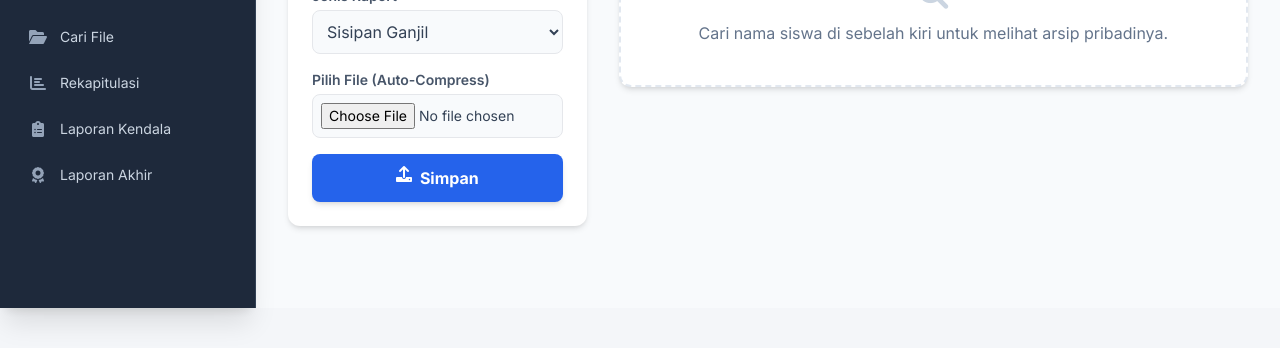
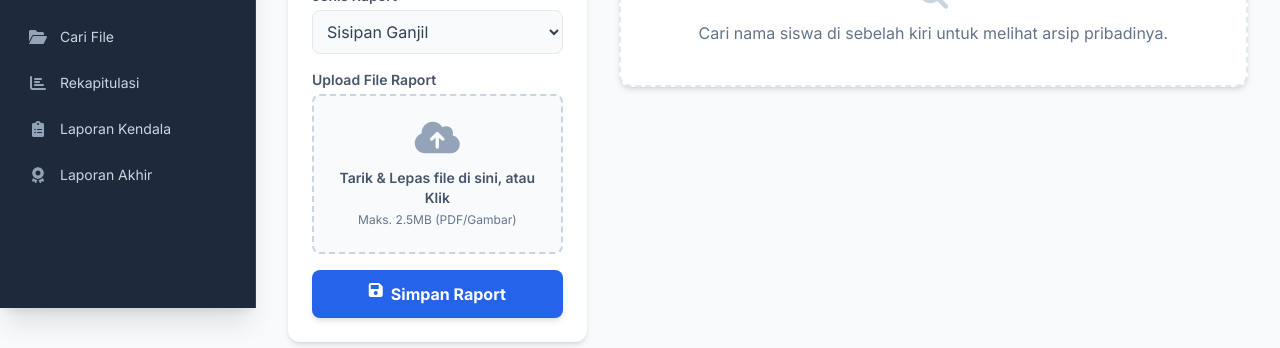
Before and after one commit to timhitungan-merryeducation/laporan, a Next.js app: page /raport in a window 1280 px wide. Shown: the part 492-840 px from the top of the page. Before the commit the page ends 800 px from the top, so only its background shows below. Built offline with nearby package versions, Linux system fonts and the light colour scheme; no server answers.

Commit message:
Update raport.js

```diff
--- a/pages/raport.js
+++ b/pages/raport.js
@@ -29,6 +29,7 @@ const compressImage = (file) => {
 export default function RaportManager() {
   const [showSuggestions, setShowSuggestions] = useState(false);
   const [file, setFile] = useState(null);
+  const [isDragging, setIsDragging] = useState(false); // State Drag & Drop
   const [namaSiswa, setNamaSiswa] = useState('');
   const [searchName, setSearchName] = useState('');
 
@@ -39,18 +40,37 @@ export default function RaportManager() {
   const [filterJenisGlobal, setFilterJenisGlobal] = useState('Sisipan Ganjil');
 
   const { data: listSiswa, isLoading: isListSiswaLoading } = useSWR('getSiswaDashboardStats', fetcher);
-
-  // Mengambil arsip individu
   const { data: raportSiswa, mutate } = useSWR(namaSiswa ? ['getRaport', { namaSiswa }] : null, ([action, params]) => fetcher(action, params));
-
-  // Mengambil arsip global untuk digabungkan
-  // Baris ini yang akan mengirim command ke Apps Script untuk mengambil data arsip yang digabung
-const { data: raportGlobal } = useSWR(['getRaportGlobal', { tahun: filterTahunGlobal, jenis: filterJenisGlobal }], ([action, params]) => fetcher(action, params));
+  const { data: raportGlobal } = useSWR(['getRaportGlobal', { tahun: filterTahunGlobal, jenis: filterJenisGlobal }], ([action, params]) => fetcher(action, params));
 
   const filteredStudents = useMemo(() => {
     if (!listSiswa || !searchName || !Array.isArray(listSiswa)) return [];
     return listSiswa.filter(s => s.nama && s.nama.toLowerCase().includes(searchName.toLowerCase())).slice(0, 5);
   }, [listSiswa, searchName]);
+
+  // Event Handlers untuk Drag and Drop
+  const handleDragOver = (e) => {
+    e.preventDefault();
+    setIsDragging(true);
+  };
+
+  const handleDragLeave = (e) => {
+    e.preventDefault();
+    setIsDragging(false);
+  };
+
+  const handleDrop = (e) => {
+    e.preventDefault();
+    setIsDragging(false);
+    if (e.dataTransfer.files && e.dataTransfer.files.length > 0) {
+      const droppedFile = e.dataTransfer.files[0];
+      if (droppedFile.type === 'application/pdf' || droppedFile.type.startsWith('image/')) {
+        setFile(droppedFile);
+      } else {
+        Swal.fire('Format Salah', 'Hanya menerima file PDF atau Gambar.', 'error');
+      }
+    }
+  };
 
   const handleUpload = async (e) => {
     e.preventDefault();
@@ -62,7 +82,6 @@ const { data: raportGlobal } = useSWR(['getRaportGlobal', { tahun: filterTahunGl
     try {
       const base64Data = file.type.startsWith('image/') ? await compressImage(file) : await new Promise(r => { const f = new FileReader(); f.onload = e => r(e.target.result); f.readAsDataURL(file); });
 
-      // Mengirim ke API. Pastikan API backend menulis payload ini ke Sheet "DataRaport"
       await poster('uploadRaport', { namaSiswa, jenisRaport, tahunPelajaran, kelas: "-", fileName: file.name, base64: base64Data });
 
       Swal.fire('Sukses!', `Raport ${namaSiswa} berhasil disimpan.`, 'success');
@@ -76,7 +95,6 @@ const { data: raportGlobal } = useSWR(['getRaportGlobal', { tahun: filterTahunGl
   };
 
   const handleDownloadGlobal = async () => {
-    // Validasi ini memicu alert "Belum ada data raport" jika backend gagal mengembalikan data dari Sheet
     if (!raportGlobal || !Array.isArray(raportGlobal) || raportGlobal.length === 0) {
        return Swal.fire('Info', 'Belum ada data raport. Pastikan Sheet DataRaport sudah terisi.', 'info');
     }
@@ -173,12 +191,39 @@ const { data: raportGlobal } = useSWR(['getRaportGlobal', { tahun: filterTahunGl
               </select>
             </div>
 
+            {/* AREA DRAG AND DROP */}
             <div>
-              <label className="block text-sm font-semibold text-slate-600 mb-1">Pilih File (Auto-Compress)</label>
-              <input type="file" accept=".pdf, image/*" className="w-full border p-2 rounded-lg bg-slate-50 text-sm" onChange={e => setFile(e.target.files[0])} required />
+              <label className="block text-sm font-semibold text-slate-600 mb-1">Upload File Raport</label>
+              <div
+                onDragOver={handleDragOver}
+                onDragLeave={handleDragLeave}
+                onDrop={handleDrop}
+                className={`border-2 border-dashed rounded-lg p-6 flex flex-col items-center justify-center transition-colors ${
+                  isDragging ? 'border-blue-500 bg-blue-50' : 'border-slate-300 bg-slate-50 hover:bg-slate-100'
+                }`}
+              >
+                <input
+                  type="file"
+                  id="fileUploadZone"
+                  accept=".pdf, image/*"
+                  className="hidden"
+                  onChange={e => setFile(e.target.files[0])}
+                />
+                <label htmlFor="fileUploadZone" className="cursor-pointer flex flex-col items-center justify-center w-full text-center">
+                  {/* Ikon Awan (Pastikan Anda menggunakan font-awesome atau library icon lain yang sudah terinstall) */}
+                  <i className={`fas fa-cloud-upload-alt text-4xl mb-3 ${file ? 'text-green-500' : (isDragging ? 'text-blue-500' : 'text-slate-400')}`}></i>
+
+                  <span className="font-semibold text-slate-600 text-sm">
+                    {file ? file.name : "Tarik & Lepas file di sini, atau Klik"}
+                  </span>
+
+                  {!file && <span className="text-xs text-slate-500 mt-1">Maks. 2.5MB (PDF/Gambar)</span>}
+                </label>
+              </div>
             </div>
+
             <button type="submit" className="w-full bg-blue-600 text-white p-3 rounded-lg font-bold shadow-md hover:bg-blue-700 mt-4 flex justify-center gap-2">
-               <i className="fas fa-upload"></i> Simpan
+               <i className="fas fa-save"></i> Simpan Raport
             </button>
           </form>
         </div>
```
